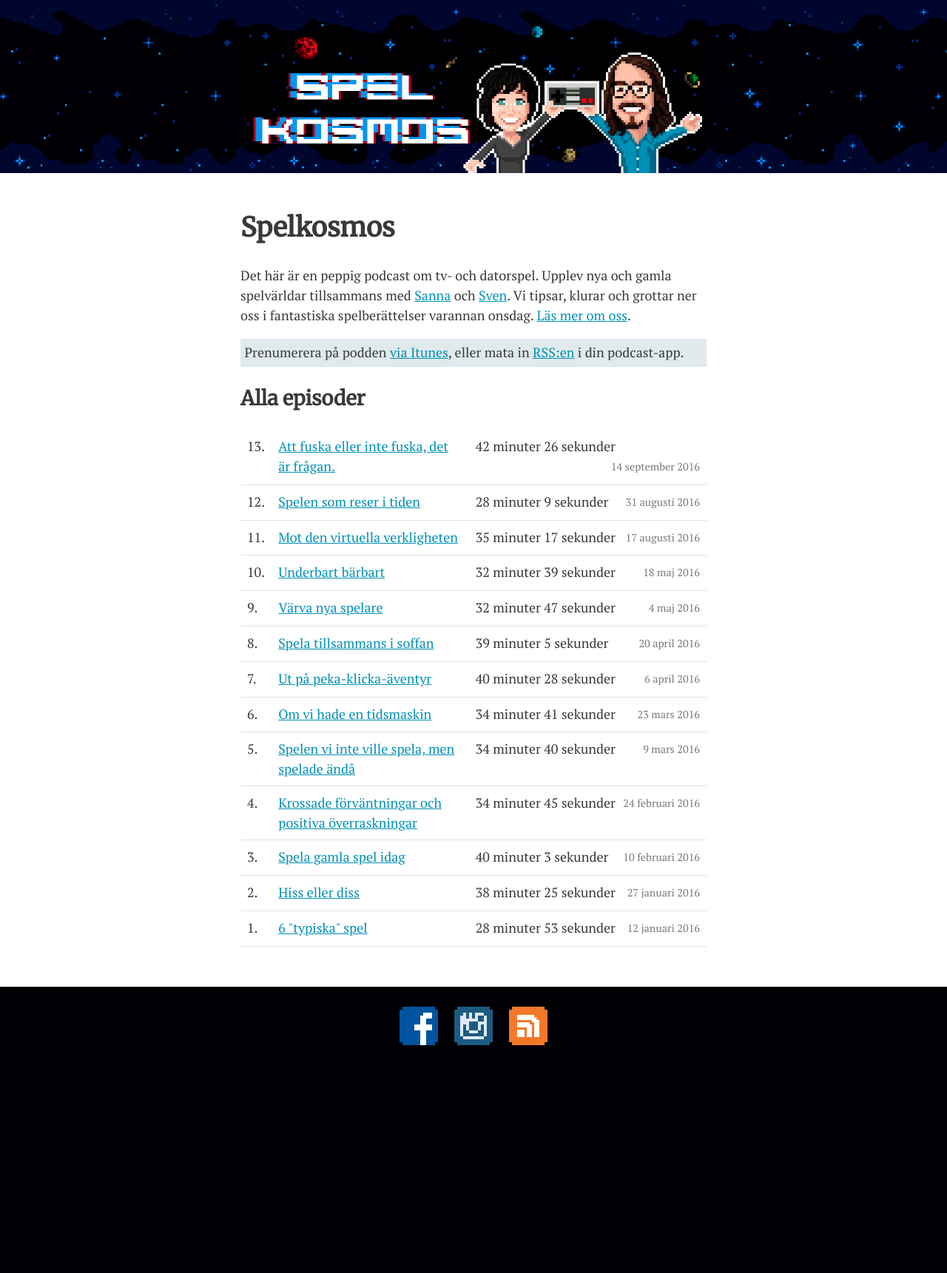
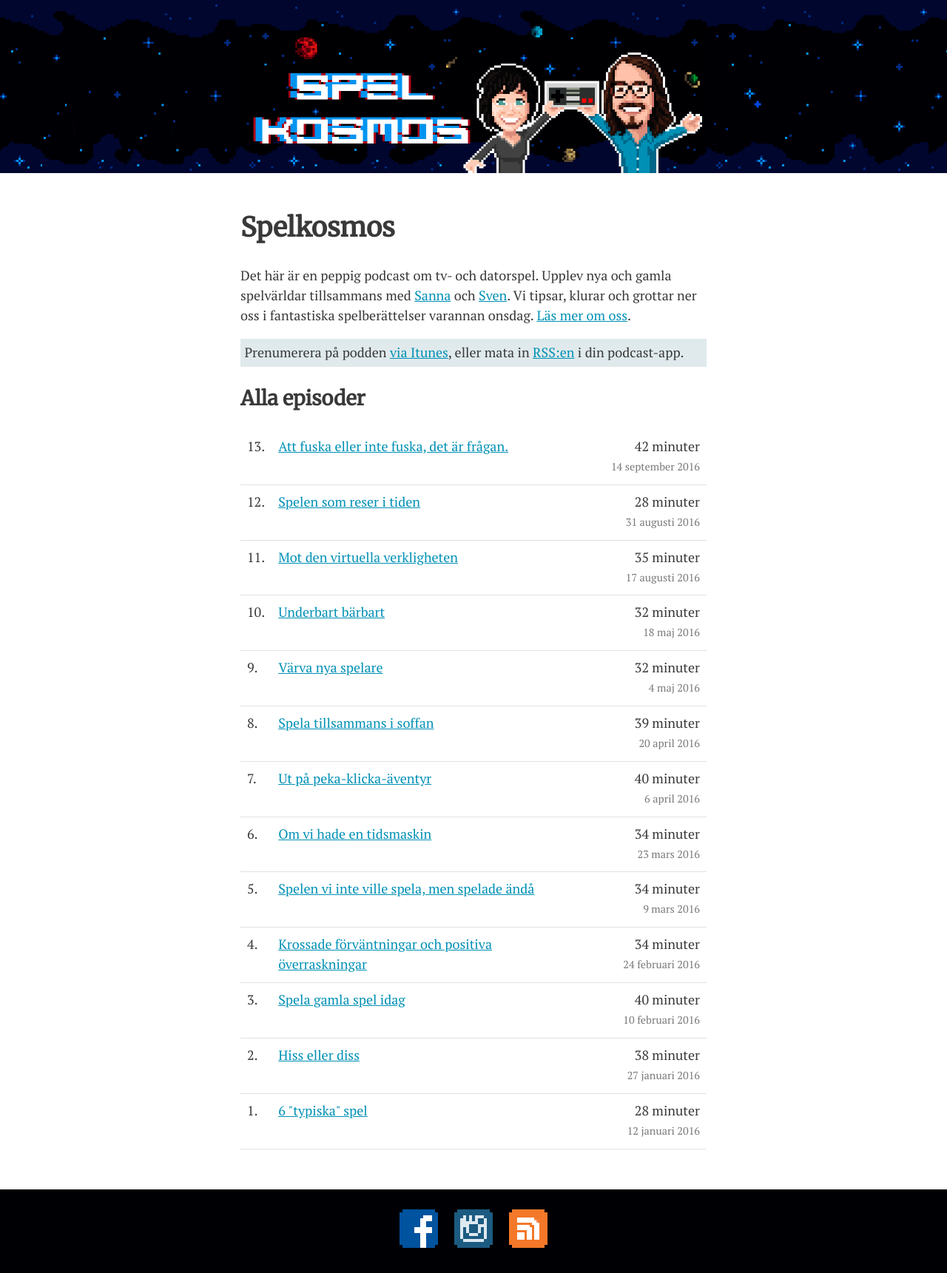
Before and after one commit to svendahlstrand/spelkosmos.se, a Jekyll site: the page built from index.md, in a window 1280 px wide. Shown: the whole page at 74% size. Built offline with Jekyll 4.4.1, drawn with Linux system fonts in a browser that asks for light colours; before the commit the page ends 1447 px from its top, so only the background shows below that.

Commit message:
Remove seconds from "pretty duration".

```diff
--- a/_includes/pretty-duration.liquid
+++ b/_includes/pretty-duration.liquid
@@ -1 +1 @@
-{% if include.duration %}{% assign minutes_seconds = include.duration | split:":" %}{{ minutes_seconds[0] | to_integer }} minuter<span class="extra"> {{ minutes_seconds[1] | to_integer }} sekunder</span>{% endif %}
+{% if include.duration %}{% assign minutes_seconds = include.duration | split:":" %}{{ minutes_seconds[0] | to_integer }} minuter{% endif %}
--- a/index.md
+++ b/index.md
@@ -18,7 +18,7 @@ Det här är en peppig podcast om tv- och datorspel. Upplev nya och gamla spelv
         <a href="{{ post.url }}">{{ post.title }}</a>
       </td>
       <td>
-        {% include pretty-duration.liquid duration=post.duration %}&nbsp;<time datetime="{{ post.date | date: '%Y-%m-%d' }}">{% include localized-date.liquid date=post.date %}</time>
+        {% include pretty-duration.liquid duration=post.duration %} <time datetime="{{ post.date | date: '%Y-%m-%d' }}">{% include localized-date.liquid date=post.date %}</time>
       </td>
     </tr>
   {% endfor %}
--- a/stylesheets/main.css
+++ b/stylesheets/main.css
@@ -80,11 +80,13 @@ td {
 }
 
 td:last-child {
+  text-align: right;
   width: 33%;
 }
 
 td time {
   display: block;
+  line-height: 2;
 }
 
 h1, h2, h3, h4, h5, h6 {
@@ -109,10 +111,6 @@ time, small {
   padding: 0.3em;
 }
 
-.extra {
-  display: none;
-}
-
 @media (min-width: 35em) {
   header > a {
     background-image: url("/images/background.png");
@@ -120,23 +118,10 @@ time, small {
     background-position: center;
     background-size: contain;
   }
+}
 
+@media (min-width: 42em) {
   td:last-child {
     width: 25%;
   }
 }
-
-@media (min-width: 42em) {
-  td:last-child {
-    width: 51%;
-  }
-
-  td time {
-    float: right;
-    line-height: 2;
-  }
-
-  .extra {
-    display: initial;
-  }
-}
```
